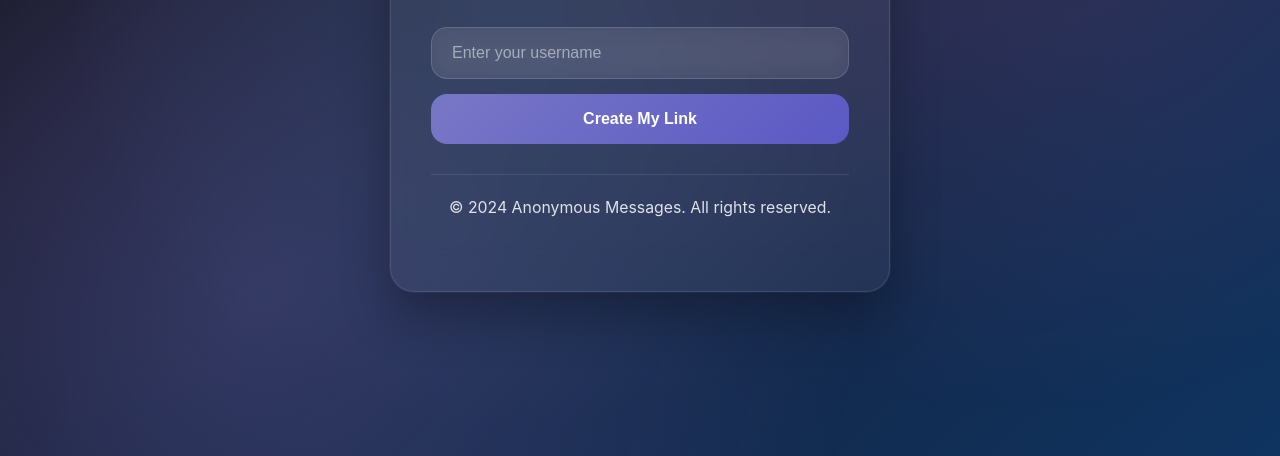
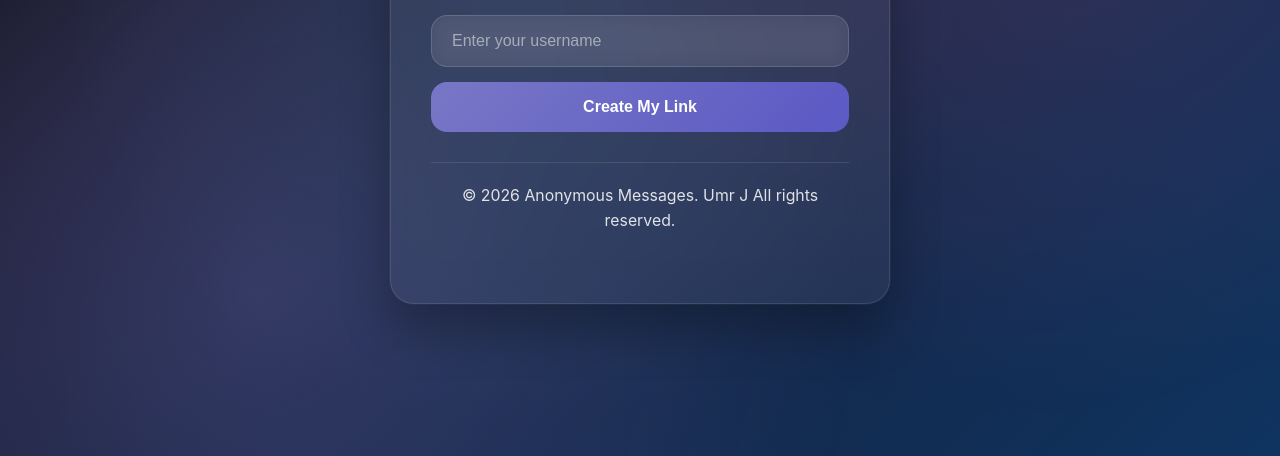
Before and after one commit to umarJ-max/Annoymous-Sender, a website: page public/index.html in a window 1280 px wide. Shown: the part 344-800 px from the top of the page. Drawn offline with Linux system fonts and the light colour scheme.

Commit message:
Update index.html

```diff
--- a/public/index.html
+++ b/public/index.html
@@ -33,7 +33,7 @@
         </div>
 
         <div class="footer">
-            <p>&copy; 2024 Anonymous Messages. All rights reserved.</p>
+            <p>&copy; 2026 Anonymous Messages. Umr J All rights reserved.</p>
         </div>
     </div>
 
```
